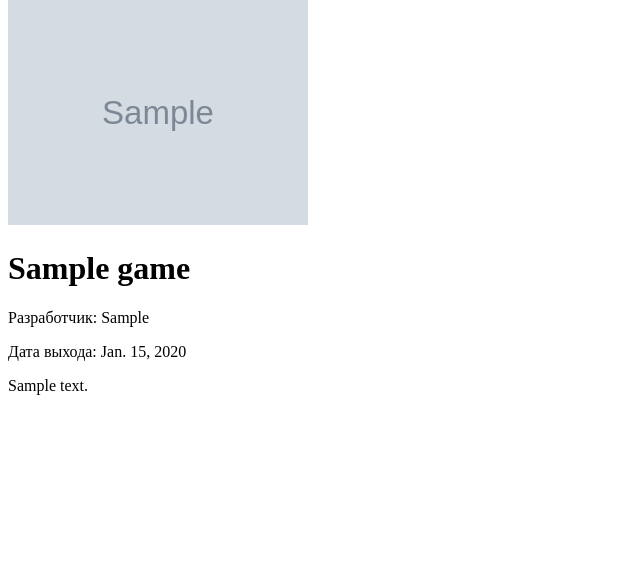
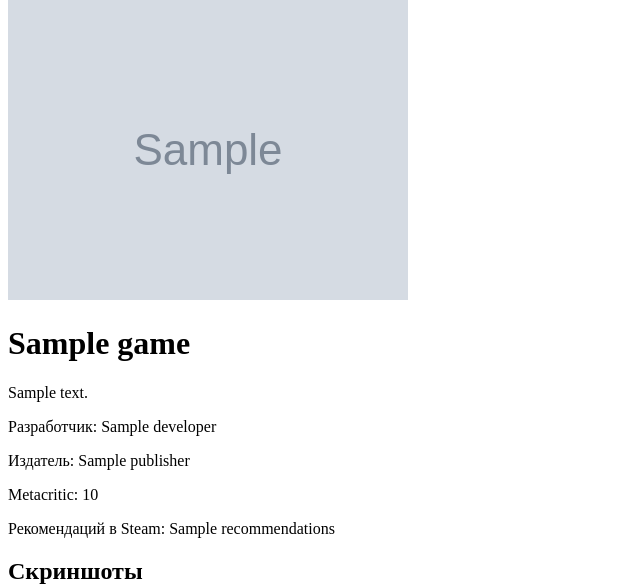
Before and after one commit to Cr4mlin/Igrovorot, a Django app: template templates/games/game_detail.html in a window 1280 px wide. Shown: the part 26-614 px from the top of the page, without its empty margins (0-640 px from the left). Before the commit the page ends 421 px from the top, so only its background shows below. Run offline with Django 5.2, Linux system fonts and the light colour scheme; tables that the repository leaves empty hold one stand-in row (values such as "Sample post"); the template is opened without the code that fills it: values that come from a table or form of the project are taken from there, most other values are stand-ins (such as "Sample title", 1, 10 or a date in 2020); grey boxes marked "Sample" are stand-in pictures; grey boxes are pictures that could not be loaded.

Commit message:
games_with_steam

```diff
--- a/apps/games/models.py
+++ b/apps/games/models.py
@@ -7,6 +7,7 @@ class Game(models.Model):
     cover = models.CharField(max_length=512, blank=True, null=True)
     release_date = models.DateField(blank=True, null=True)
     developer = models.CharField(max_length=255, blank=True, null=True)
+    steam_app_id = models.IntegerField(blank=True, null=True)
 
     class Meta:
         db_table = 'game'
--- a/templates/games/game_detail.html
+++ b/templates/games/game_detail.html
@@ -3,18 +3,51 @@
 
 {% block content %}
 <div>
-    {% if game.cover %}
+    {% if steam_data and steam_data.header_image %}
+        <img src="{{ steam_data.header_image }}" alt="{{ game.title }}">
+    {% elif game.cover %}
         <img src="{{ game.cover }}" alt="{{ game.title }}" width="300">
     {% endif %}
 
     <h1>{{ game.title }}</h1>
 
-    {% if game.developer %}
-        <p>Разработчик: {{ game.developer }}</p>
-    {% endif %}
+    {% if steam_data %}
+        <p>{{ steam_data.short_description }}</p>
 
-    {% if game.release_date %}
-        <p>Дата выхода: {{ game.release_date }}</p>
+        {% if steam_data.developers %}
+            <p>Разработчик: {{ steam_data.developers|join:", " }}</p>
+        {% endif %}
+
+        {% if steam_data.publishers %}
+            <p>Издатель: {{ steam_data.publishers|join:", " }}</p>
+        {% endif %}
+
+        {% if steam_data.metacritic_score %}
+            <p>Metacritic: {{ steam_data.metacritic_score }}</p>
+        {% endif %}
+
+        {% if steam_data.recommendations %}
+            <p>Рекомендаций в Steam: {{ steam_data.recommendations }}</p>
+        {% endif %}
+
+        {% if steam_data.screenshots %}
+            <h2>Скриншоты</h2>
+            <div>
+                {% for screenshot in steam_data.screenshots %}
+                    <img src="{{ screenshot }}" alt="Скриншот" width="300">
+                {% endfor %}
+            </div>
+        {% endif %}
+
+        <a href="{{ steam_data.steam_url }}" target="_blank">Открыть в Steam</a>
+
+    {% else %}
+        {% if game.developer %}
+            <p>Разработчик: {{ game.developer }}</p>
+        {% endif %}
+        {% if game.description %}
+            <p>{{ game.description }}</p>
+        {% endif %}
     {% endif %}
 
     <div>
@@ -23,8 +56,8 @@
         {% endfor %}
     </div>
 
-    {% if game.description %}
-        <p>{{ game.description }}</p>
+    {% if game.release_date %}
+        <p>Дата выхода: {{ game.release_date }}</p>
     {% endif %}
 </div>
 {% endblock %}
```
Also changed, not shown: apps/games/management/commands/populate_games.py (+11 -1 lines), apps/games/steam.py (added, +58 -0 lines), apps/games/views.py (+7 -0 lines).
